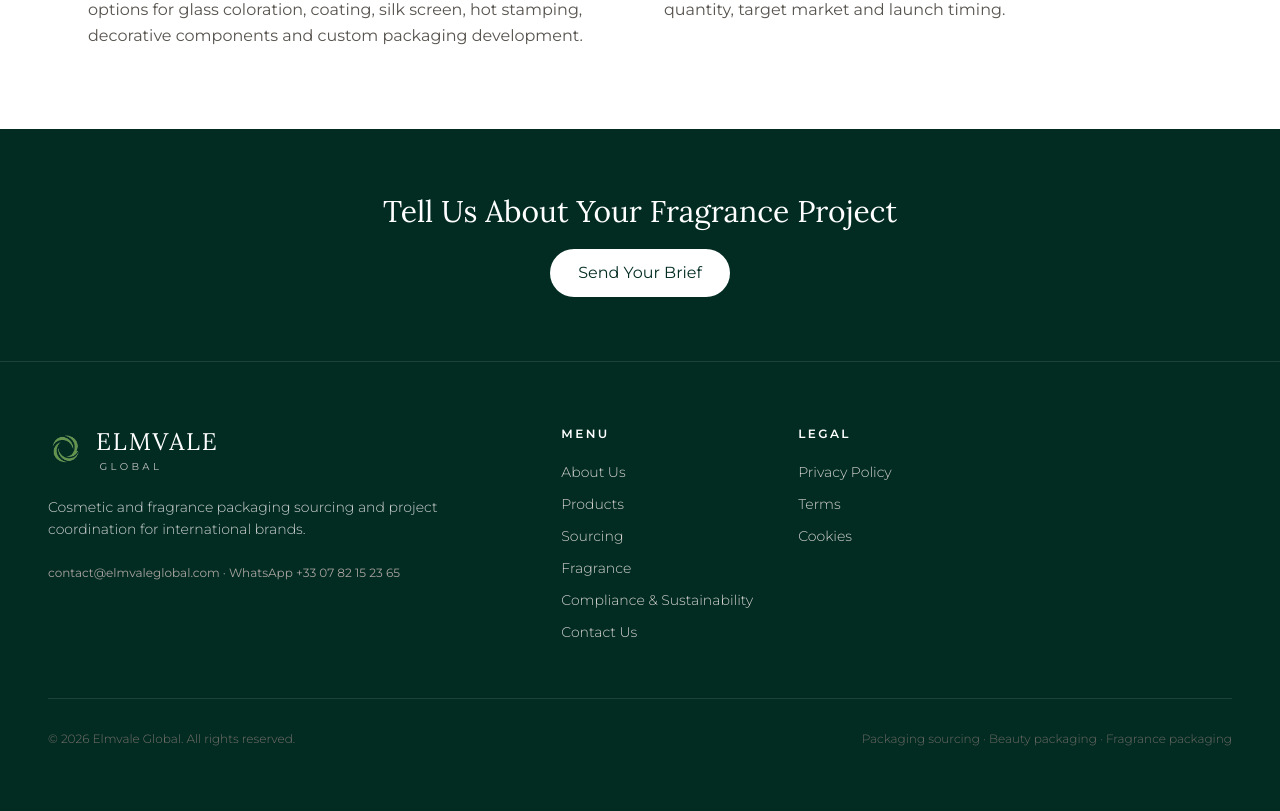
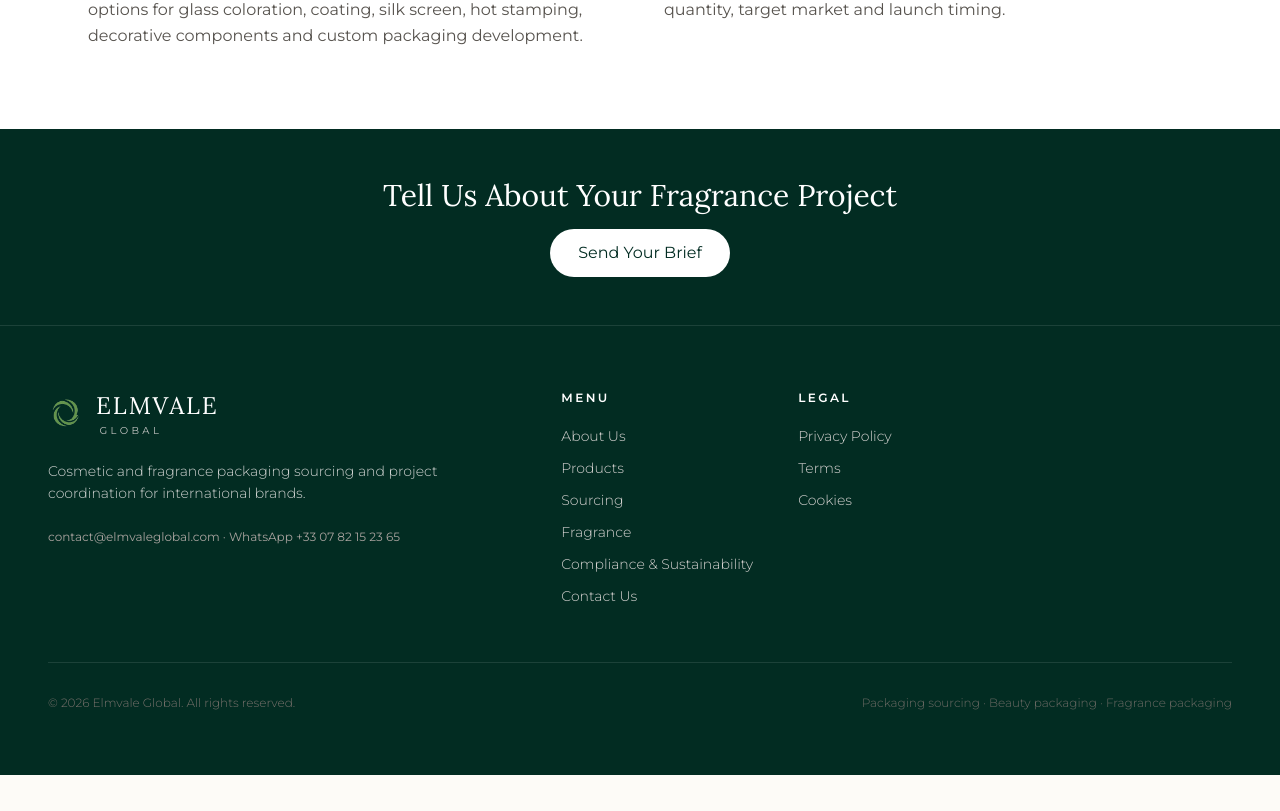
Before and after one commit to cathy6140/-Elmvale-Global-.github.io, a React (Vite) app: page /fragrance-packaging in a window 1280 px wide. Shown: the part 1740-2551 px from the top of the page. After the commit the page ends 2515 px from the top, so only its background shows below. Built offline with nearby package versions, Linux system fonts and the light colour scheme.

Commit message:
Tighten fragrance closing CTA (#33)

```diff
--- a/src/pages/FragrancePackaging.tsx
+++ b/src/pages/FragrancePackaging.tsx
@@ -144,8 +144,8 @@ const FragrancePackaging: React.FC = () => {
       </section>
 
       <section className="bg-brand-dark text-white">
-        <div className="max-w-5xl mx-auto px-6 py-16 text-center">
-          <h2 className="font-serif text-3xl mb-5">{fr ? "Parlez-nous de votre projet parfum" : "Tell Us About Your Fragrance Project"}</h2>
+        <div className="max-w-5xl mx-auto px-6 py-10 md:py-12 text-center">
+          <h2 className="font-serif text-3xl mb-4">{fr ? "Parlez-nous de votre projet parfum" : "Tell Us About Your Fragrance Project"}</h2>
           <Link to="/contact" className="inline-block bg-white text-brand-dark px-7 py-3 rounded-full">
             {fr ? "Envoyer un brief" : "Send Your Brief"}
           </Link>
```
